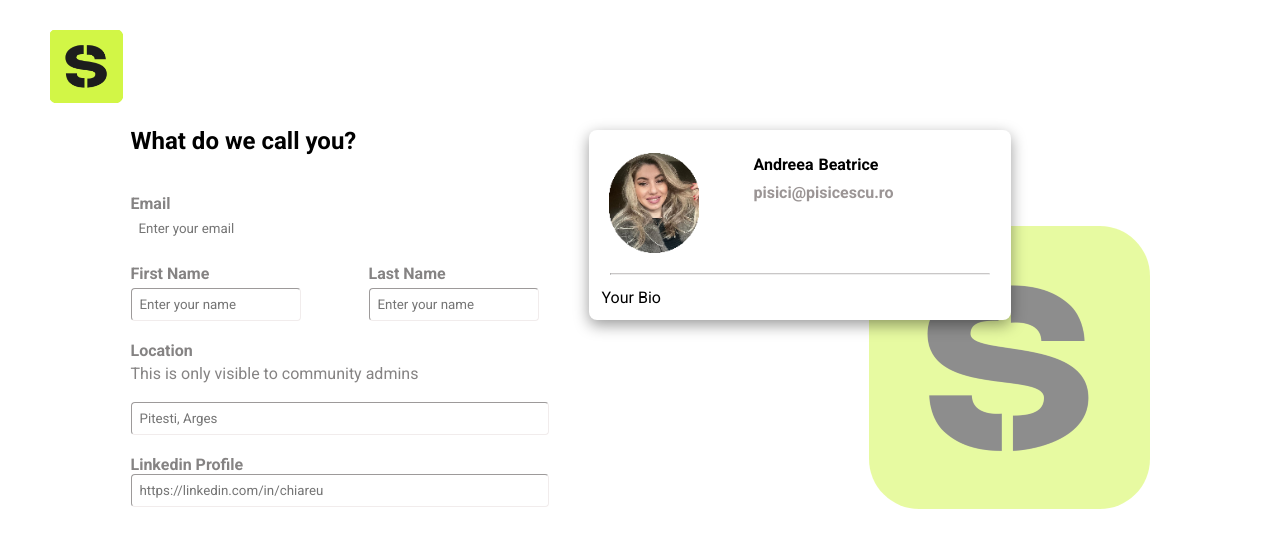
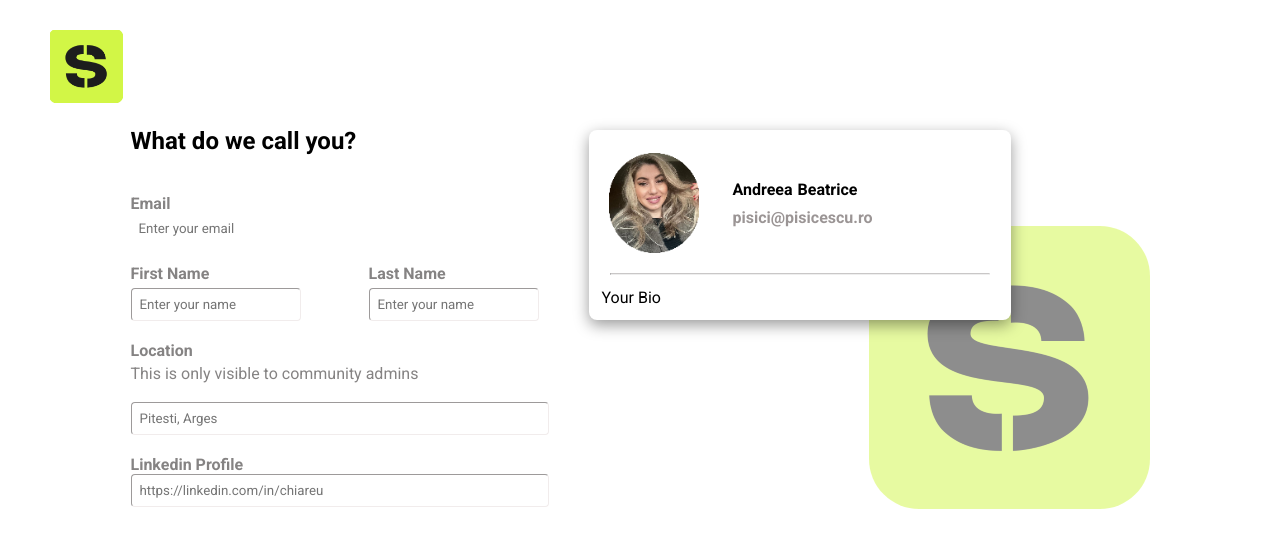
Before and after one commit to DeeaBeatrix/heartbeat-form, a plain HTML site: page index.html in a window 1280 px wide. Drawn offline with Linux system fonts and the light colour scheme; a web font is replaced by a local one.

Commit message:
heartbeat

```diff
--- a/style.css
+++ b/style.css
@@ -129,14 +129,16 @@
     flex-direction: row; */
     justify-content: space-between;
     margin-left: 0;
-    width: 100%;
     margin-top: 4px;
+    max-width: 80px;
 }
 
 .text-card-container, .email-text, .location-text, .linkedin-text {
     display: flex;
     flex-direction: column;
+    justify-content: center;
     font-weight: bold;
+    align-items: start;
 }
 
 .first-last-name {
@@ -145,6 +147,10 @@
 
 .first-name-text, .last-name-text p {
     margin-right: 5px;
+}
+
+.email-text {
+    align-items: start;
 }
 
 .bio-text {
```
